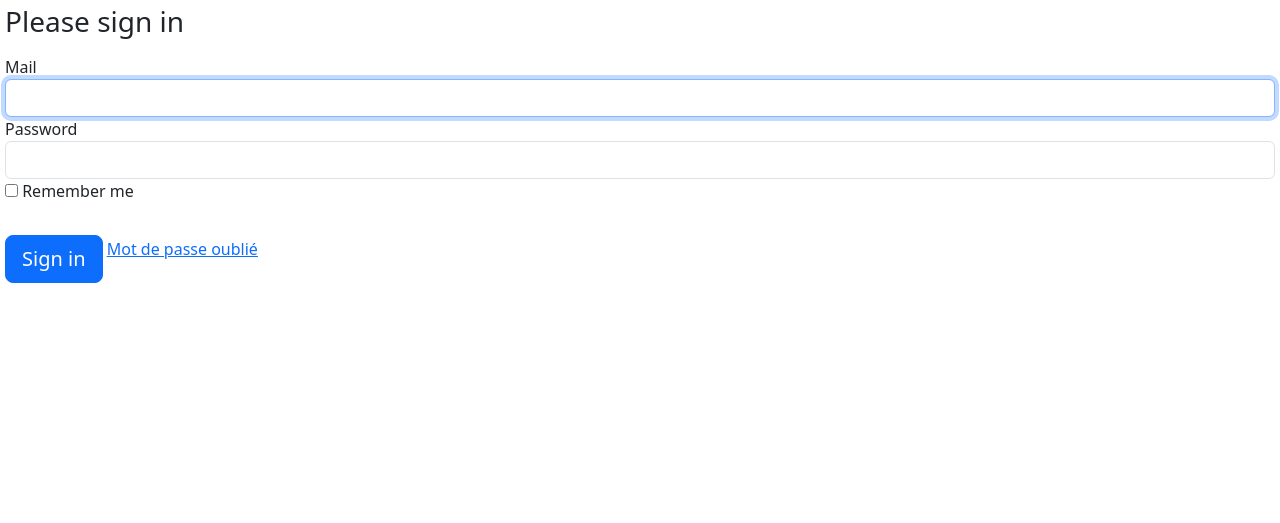
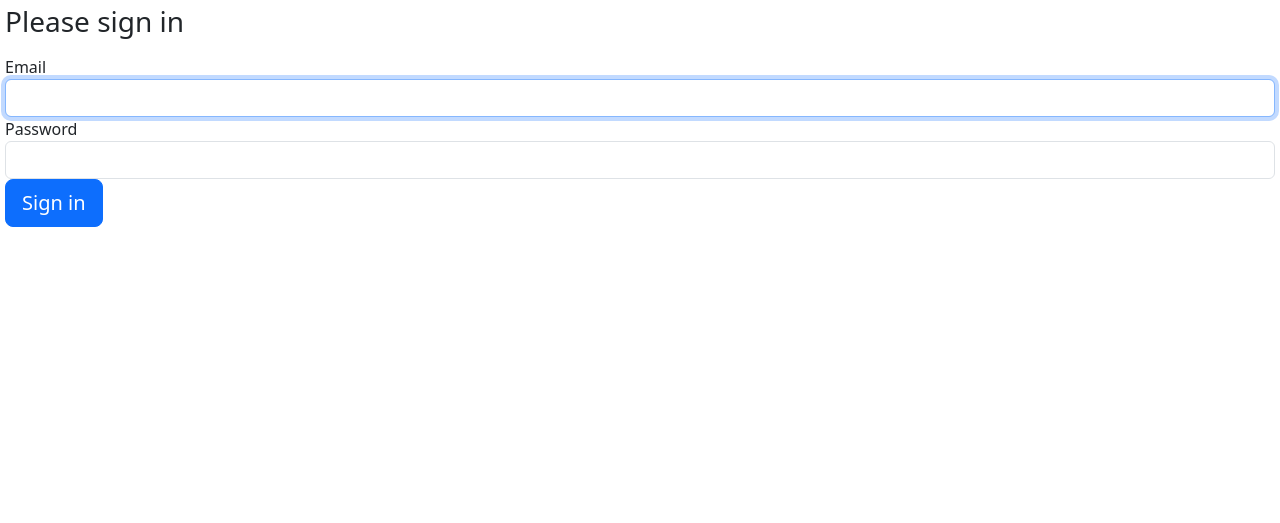
Before and after one commit to VincentBernier35/SortirENI, a Symfony app: template templates/security/login.html.twig in a window 1280 px wide. Shown: the part 56-579 px from the top of the page. Run offline with Twig, Linux system fonts and the light colour scheme; the template is opened without the code that fills it, so the values that code supplies are empty; some libraries are stand-ins or nearby versions.

Commit message:
log in done still remember me to set up and 'password forget'

```diff
--- a/templates/security/login.html.twig
+++ b/templates/security/login.html.twig
@@ -15,8 +15,8 @@
     {% endif %}
 
     <h1 class="h3 mb-3 font-weight-normal">Please sign in</h1>
-    <label for="inputMail">Mail</label>
-    <input type="text" value="{{ last_username }}" name="mail" id="inputMail" class="form-control" autocomplete="username" required autofocus>
+    <label for="inputEmail">Email</label>
+    <input type="email" value="{{ last_username }}" name="email" id="inputEmail" class="form-control" autocomplete="email" required autofocus>
     <label for="inputPassword">Password</label>
     <input type="password" name="password" id="inputPassword" class="form-control" autocomplete="current-password" required>
 
@@ -24,21 +24,19 @@
            value="{{ csrf_token('authenticate') }}"
     >
 
-
-{#        Uncomment this section and add a remember_me option below your firewall to activate remember me functionality.#}
-{#        See https://symfony.com/doc/current/security/remember_me.html#}
+    {#
+        Uncomment this section and add a remember_me option below your firewall to activate remember me functionality.
+        See https://symfony.com/doc/current/security/remember_me.html
 
         <div class="checkbox mb-3">
             <label>
                 <input type="checkbox" name="_remember_me"> Remember me
             </label>
         </div>
+    #}
 
-
-    <button class="btn btn-lg btn-primary mt-3" type="submit">
+    <button class="btn btn-lg btn-primary" type="submit">
         Sign in
     </button>
-
-    <a href="#">Mot de passe oublié</a>
 </form>
 {% endblock %}
```
Also changed, not shown: src/Entity/User.php (+14 -5 lines), src/Security/Authenticator.php (renamed from src/Security/ParticipantAuthAuthenticator.php, +7 -5 lines), 1 other file.
